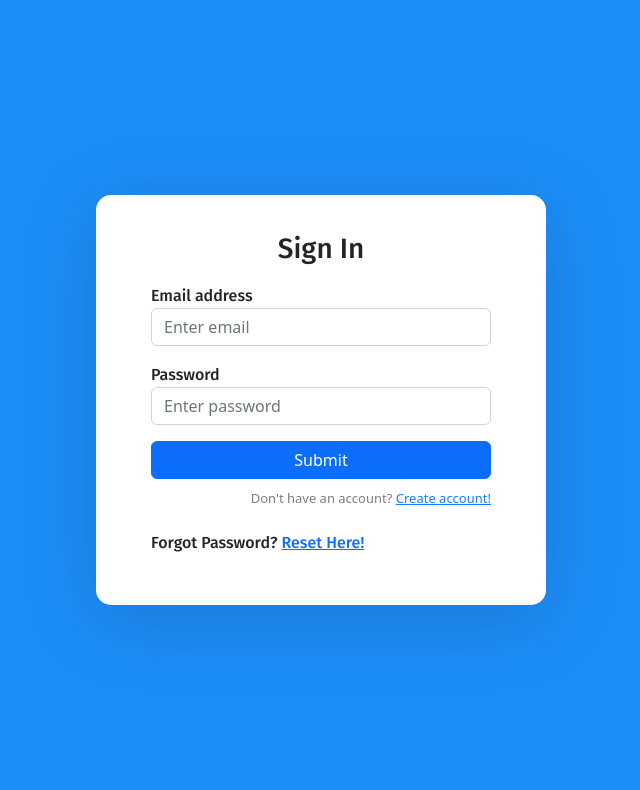
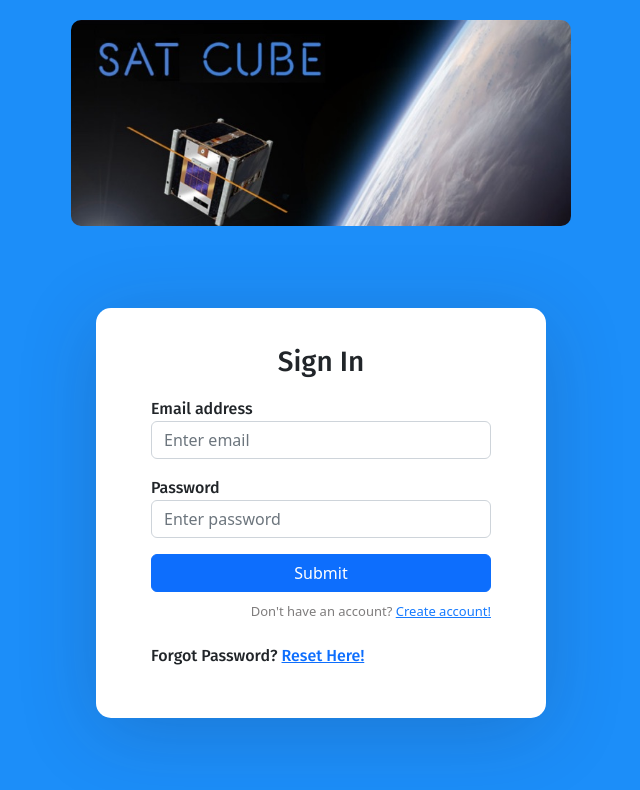
Before and after one commit to avo2810/SatCube, a React (Create React App) app in the folder cs480_satcube/: page / in a window 1280 px wide. Shown: the top 790 px of the page, without its empty margins (319-959 px from the left). Built offline with nearby package versions, Linux system fonts and the light colour scheme.

Commit message:
add logo

```diff
--- a/cs480_satcube/src/index.css
+++ b/cs480_satcube/src/index.css
@@ -85,3 +85,28 @@ html,
 .text-right {
   text-align: right;
 }
+
+.logo{
+width:500px;
+text-align: center;
+border-radius: 10px;
+
+
+}
+.logo-sm{
+  width: 400px;
+  text-align: center;
+ border-radius: 10px;
+
+}
+
+.logo-wrapper{
+  text-align: center;
+  margin-top: 20px;
+
+}
+
+.logo-wrapper-sm{
+  text-align: center;
+  margin-top: 5px;
+}
--- a/cs480_satcube/src/screens/Signin.js
+++ b/cs480_satcube/src/screens/Signin.js
@@ -1,4 +1,5 @@
 import React, { Component } from "react";
+import logo from "../Images/satcube_logo.jpeg";
 
 export default class Login extends Component {
   constructor(props) {
@@ -38,6 +39,9 @@ export default class Login extends Component {
   render() {
     return (
       <div className="auth-wrapper">
+        <div className="logo-wrapper">
+        <img className="logo" src={logo}/>
+        </div>
         <div className="auth-inner">
           <form onSubmit={this.handleSubmit}>
             <h3>Sign In</h3>
--- a/cs480_satcube/src/screens/Signup.js
+++ b/cs480_satcube/src/screens/Signup.js
@@ -1,4 +1,5 @@
 import React, { Component, useState } from "react";
+import logo from "../Images/satcube_logo.jpeg";
 
 const SignUp = () => {
   const [firstName, setFirstName] = useState("");
@@ -43,7 +44,12 @@ const SignUp = () => {
   };
   return (
     <div className="auth-wrapper">
+      <div className="logo-wrapper-sm">
+        <img className="logo-sm" src={logo}/>
+        </div>
+
       <div className="auth-inner">
+
         <form onSubmit={handleSubmit}>
           <h3>Sign Up</h3>
           <div className="mb-3">
```
Also changed, not shown: cs480_satcube/src/Images/satcube_logo.jpeg (added).
